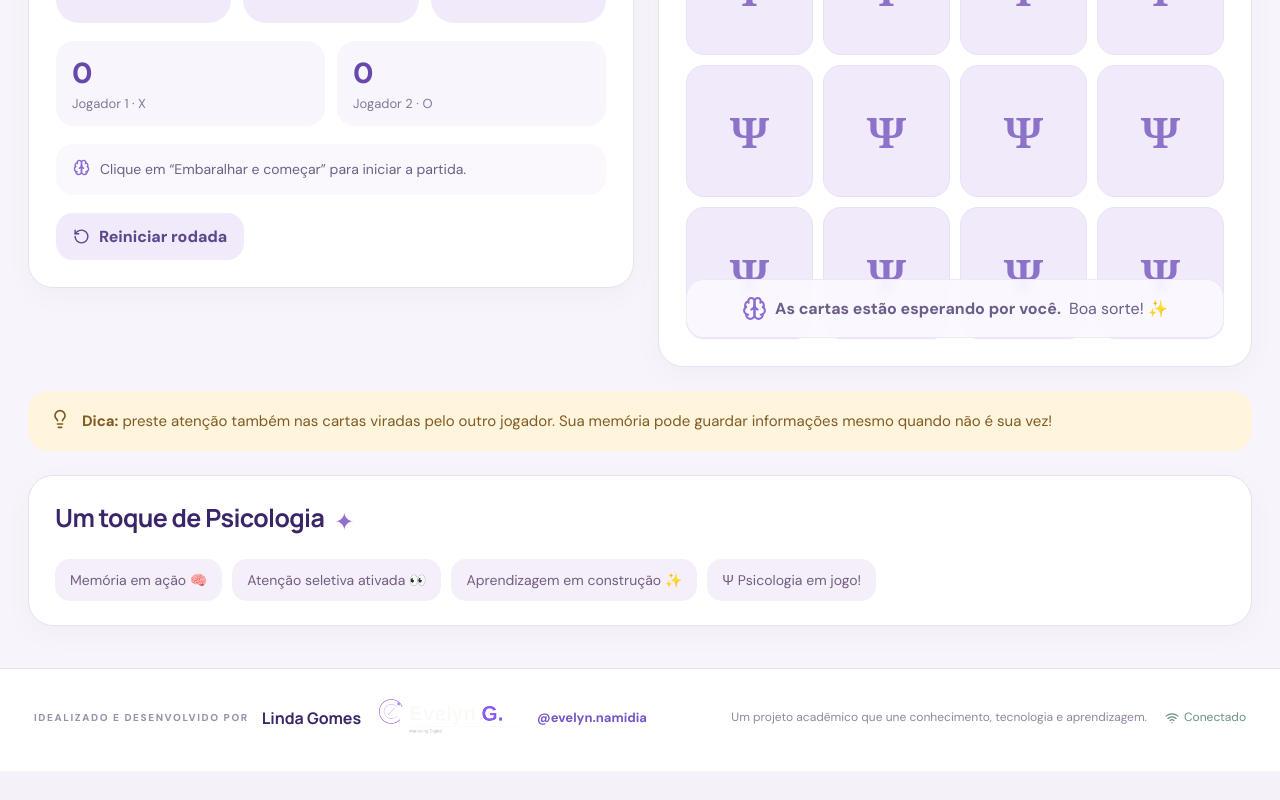
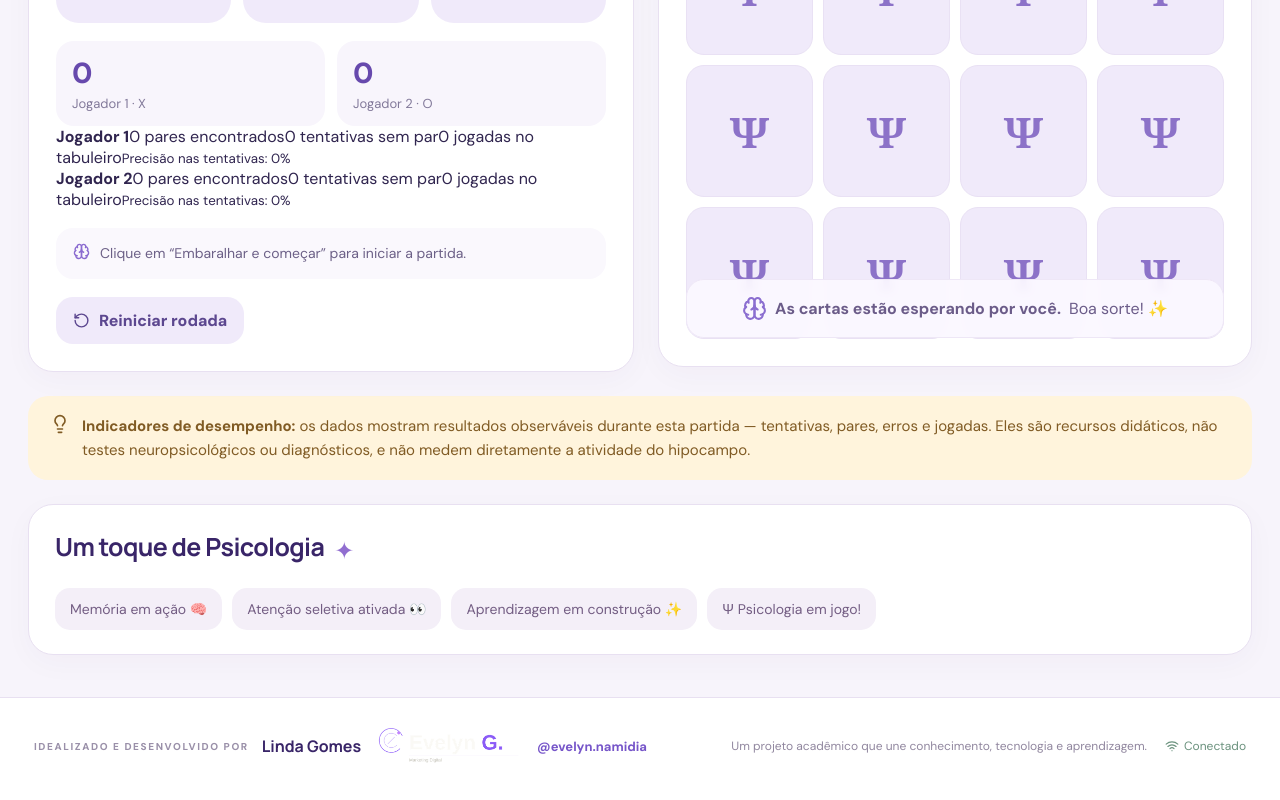
Before and after one commit to evelyngonmkt/psicopatologia.game, a React (Vite) app in the folder psicopatologia-game/: page / in a window 1280 px wide. Shown: the part 1576-2376 px from the top of the page. Before the commit the page ends 2347 px from the top, so only its background shows below. Built offline with nearby package versions, Linux system fonts and the light colour scheme.

Commit message:
Adiciona indicadores comparativos de desempenho por jogador

```diff
--- a/psicopatologia-game/src/App.tsx
+++ b/psicopatologia-game/src/App.tsx
@@ -52,6 +52,7 @@ export default function App() {
   const [matched, setMatched] = useState<number[]>([]);
   const [board, setBoard] = useState<(string | null)[]>(Array(9).fill(null));
   const [scores, setScores] = useState([0, 0]);
+  const [metrics, setMetrics] = useState([{ attempts: 0, pairs: 0, errors: 0, moves: 0 }, { attempts: 0, pairs: 0, errors: 0, moves: 0 }]);
   const [turn, setTurn] = useState(0);
   const [pendingMove, setPendingMove] = useState(false);
   const [message, setMessage] = useState("Clique em “Embaralhar e começar” para iniciar a partida.");
@@ -98,6 +99,7 @@ export default function App() {
     if (next.length === 2) {
       const first = deck.find((c) => c.id === next[0])!;
       const second = deck.find((c) => c.id === next[1])!;
+      setMetrics((prev) => prev.map((item, i) => i === turn ? { ...item, attempts: item.attempts + 1, ...(first.pair === second.pair ? { pairs: item.pairs + 1 } : { errors: item.errors + 1 }) } : item));
       if (first.pair === second.pair) {
         window.setTimeout(() => {
           setMatched((prev) => [...prev, ...next]);
@@ -120,18 +122,19 @@ export default function App() {
   function placeMark(index: number) {
     if (!pendingMove || board[index] || roundOver) return;
     const next = [...board]; next[index] = players[turn].symbol; setBoard(next);
+    setMetrics((prev) => prev.map((item, i) => i === turn ? { ...item, moves: item.moves + 1 } : item));
     setPendingMove(false);
     if (!next.every(Boolean)) setMessage(`${players[turn].name}, jogada registrada! Continue encontrando pares.`);
   }
 
   function resetRound() {
     setBoard(Array(9).fill(null)); setDeck(makeDeck()); setFlipped([]); setMatched([]);
-    setTurn(0); setPendingMove(false); setRoundOver(false); setStarted(true);
+    setTurn(0); setPendingMove(false); setRoundOver(false); setStarted(true); setMetrics([{ attempts: 0, pairs: 0, errors: 0, moves: 0 }, { attempts: 0, pairs: 0, errors: 0, moves: 0 }]);
     setMessage(`${players[0].name} começa uma nova rodada!`);
   }
 
   function resetAll() {
-    setStarted(false); setScores([0, 0]); setBoard(Array(9).fill(null)); setDeck(makeDeck());
+    setStarted(false); setScores([0, 0]); setMetrics([{ attempts: 0, pairs: 0, errors: 0, moves: 0 }, { attempts: 0, pairs: 0, errors: 0, moves: 0 }]); setBoard(Array(9).fill(null)); setDeck(makeDeck());
     setFlipped([]); setMatched([]); setTurn(0); setPendingMove(false); setRoundOver(false);
     setMessage("Clique em “Embaralhar e começar” para iniciar a partida.");
   }
@@ -186,6 +189,9 @@ export default function App() {
               <div className="score-grid">
                 {players.map((p, i) => <div className="score-card" key={p.symbol}><span>{scores[i]}</span><small>{p.name} · {p.symbol}</small></div>)}
               </div>
+              <div className="performance-grid" aria-label="Indicadores da partida">
+                {players.map((p, i) => <div className="performance-card" key={p.symbol}><strong>{p.name}</strong><span>{metrics[i].pairs} pares encontrados</span><span>{metrics[i].errors} tentativas sem par</span><span>{metrics[i].moves} jogadas no tabuleiro</span><small>Precisão nas tentativas: {metrics[i].attempts ? Math.round(metrics[i].pairs / metrics[i].attempts * 100) : 0}%</small></div>)}
+              </div>
               <div className="game-message">{pendingMove ? <Sparkles size={17}/> : <Brain size={17}/>} {message}</div>
               <button className="secondary reset-button" onClick={resetRound}><RotateCcw size={17}/> Reiniciar rodada</button>
             </section>
@@ -205,7 +211,7 @@ export default function App() {
             </section>
           </div>
 
-          <div className="tip"><Lightbulb size={20}/><span><strong>Dica:</strong> preste atenção também nas cartas viradas pelo outro jogador. Sua memória pode guardar informações mesmo quando não é sua vez!</span></div>
+          <div className="tip"><Lightbulb size={20}/><span><strong>Indicadores de desempenho:</strong> os dados mostram resultados observáveis durante esta partida — tentativas, pares, erros e jogadas. Eles são recursos didáticos, não testes neuropsicológicos ou diagnósticos, e não medem diretamente a atividade do hipocampo.</span></div>
           <section className="panel psychology-strip"><div className="psych-title"><h2>Um toque de Psicologia</h2><span>✦</span></div><div className="concept-chips"><span>Memória em ação 🧠</span><span>Atenção seletiva ativada 👀</span><span>Aprendizagem em construção ✨</span><span>Ψ Psicologia em jogo!</span></div></section>
         </section>
       ) : (
```
